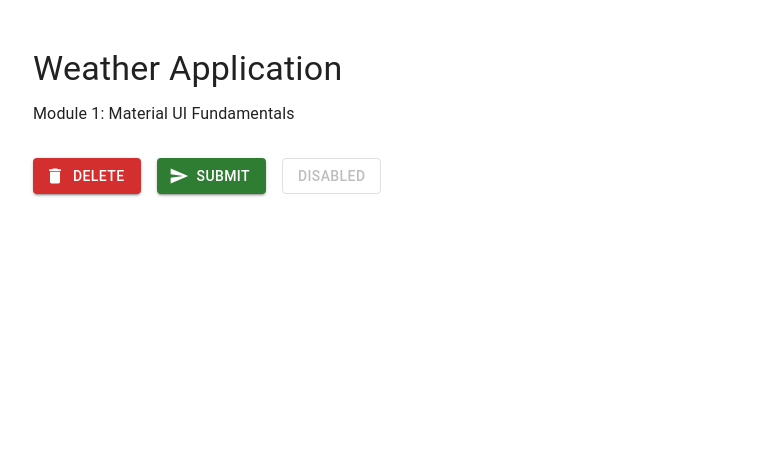
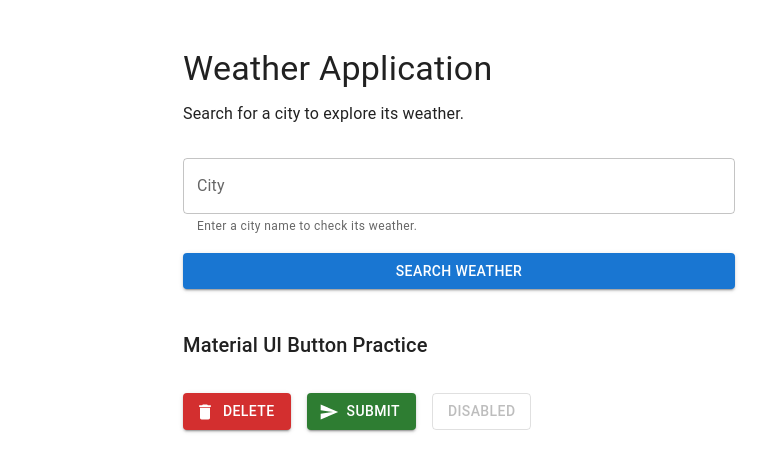
Before and after one commit to Tattvaaaaaaaa/weather-application, a React (Vite) app: page / in a window 1280 px wide. Shown: the top 472 px of the page, without its empty margins (181-948 px from the left). Built offline with nearby package versions, Linux system fonts and the light colour scheme.

Commit message:
feat: add controlled city search form

```diff
--- a/src/App.jsx
+++ b/src/App.jsx
@@ -1,27 +1,59 @@
+
+import { useState } from "react";
 
 import {
   CssBaseline,
   Container,
-  Typography
+  Typography,
+  Alert
 } from "@mui/material";
 
+import SearchBox from "./components/SearchBox";
 import ButtonTest from "./components/ButtonTest";
 
 function App() {
+  const [searchedCity, setSearchedCity] = useState("");
+
+  const handleSearch = (city) => {
+    setSearchedCity(city);
+    console.log("City entered:", city);
+  };
+
   return (
     <>
       <CssBaseline />
 
-      <Container maxWidth="md" sx={{ py: 6 }}>
-        <Typography variant="h4" component="h1" gutterBottom>
+      <Container maxWidth="sm" sx={{ py: 6 }}>
+
+        <Typography
+          variant="h4"
+          component="h1"
+          gutterBottom
+        >
           Weather Application
         </Typography>
 
         <Typography color="text.secondary">
-          Module 1: Material UI Fundamentals
+          Search for a city to explore its weather.
+        </Typography>
+
+        <SearchBox onSearch={handleSearch} />
+
+        {searchedCity && (
+          <Alert severity="success" sx={{ mt: 3 }}>
+            Successfully submitted search for{" "}
+            <strong>{searchedCity}</strong>.
+
+            Weather data will be connected in Module 3.
+          </Alert>
+        )}
+
+        <Typography variant="h6" sx={{ mt: 5 }}>
+          Material UI Button Practice
         </Typography>
 
         <ButtonTest />
+
       </Container>
     </>
   );
--- /dev/null
+++ b/src/components/SearchBox.jsx
@@ -0,0 +1,70 @@
+
+import { useState } from "react";
+
+import {
+  TextField,
+  Button,
+  Stack
+} from "@mui/material";
+
+function SearchBox({ onSearch }) {
+
+  const [city, setCity] = useState("");
+  const [submitted, setSubmitted] = useState(false);
+
+  const trimmedCity = city.trim();
+
+  const hasError =
+    (submitted || city.length > 0) &&
+    trimmedCity.length < 2;
+
+  const handleSubmit = (event) => {
+    event.preventDefault();
+
+    setSubmitted(true);
+
+    if (trimmedCity.length < 2) {
+      return;
+    }
+
+    onSearch(trimmedCity);
+  };
+
+  return (
+    <Stack
+      component="form"
+      spacing={2}
+      onSubmit={handleSubmit}
+      sx={{ mt: 4 }}
+    >
+      <TextField
+        label="City"
+        placeholder="e.g. Bhubaneswar"
+        variant="outlined"
+        fullWidth
+        value={city}
+        onChange={(event) => {
+          setCity(event.target.value);
+          setSubmitted(false);
+        }}
+        error={hasError}
+        helperText={
+          hasError
+            ? "Please enter at least 2 characters."
+            : "Enter a city name to check its weather."
+        }
+      />
+
+      <Button
+        type="submit"
+        variant="contained"
+        fullWidth
+      >
+        Search Weather
+      </Button>
+
+    </Stack>
+  );
+}
+
+export default SearchBox;
```
